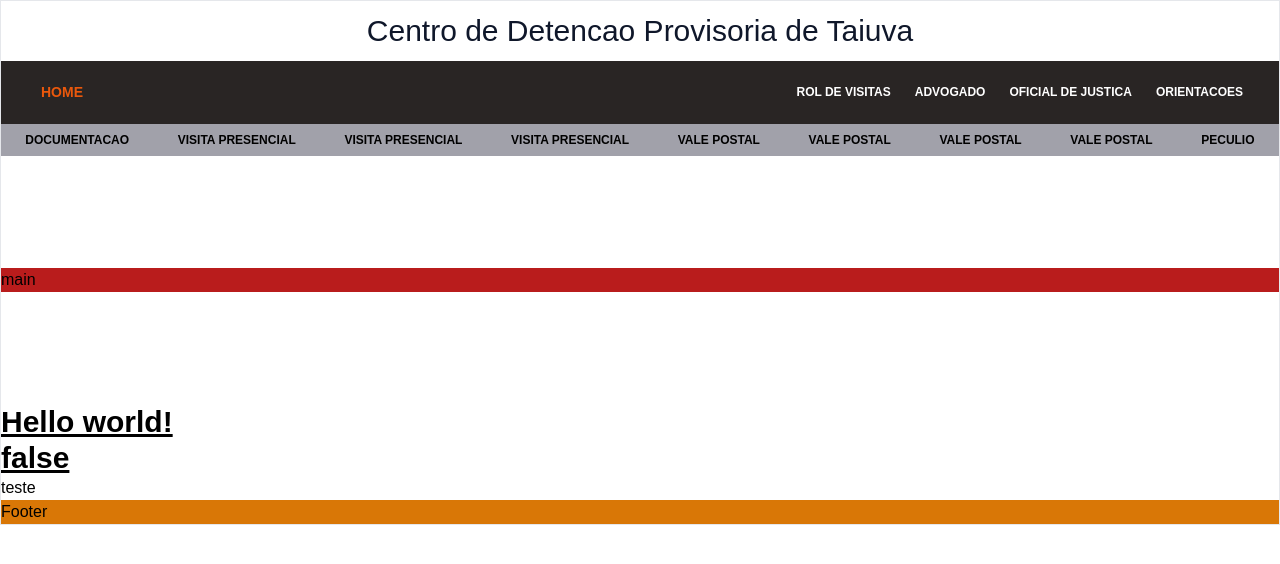
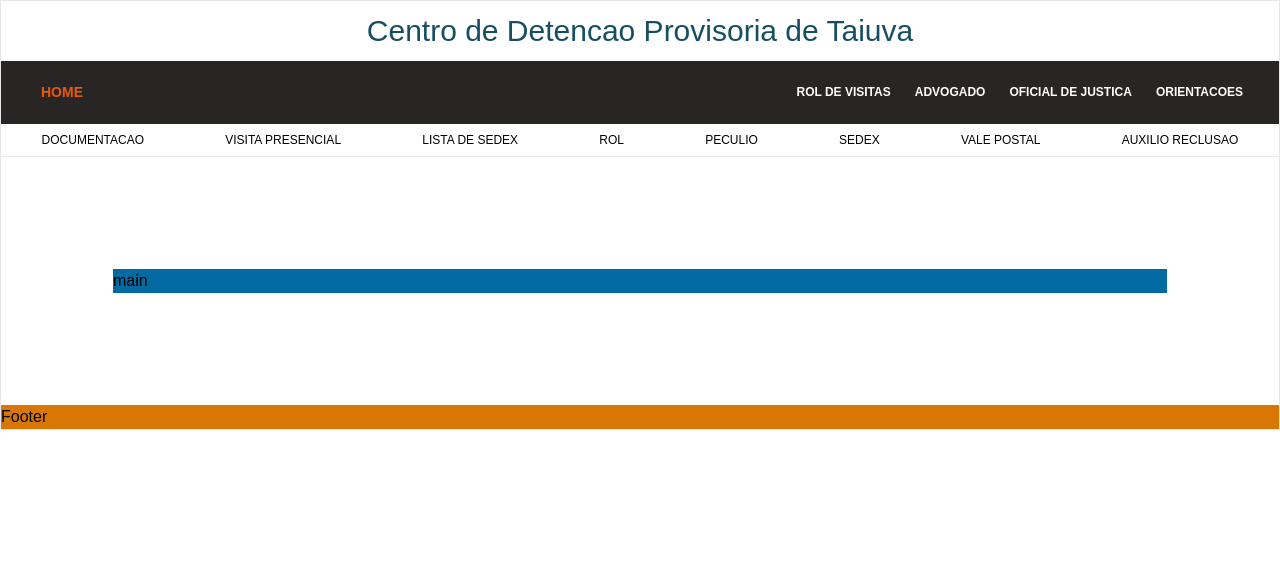
Before and after one commit to jcsj89/taiuva-site, a React (Create React App) app: page / in a window 1280 px wide. Shown: the top 564 px of the page. Built offline with nearby package versions, Linux system fonts and the light colour scheme.

Commit message:
25.04.22

```diff
--- a/src/App.js
+++ b/src/App.js
@@ -11,23 +11,11 @@ import SubMenu from "./components/SubMenu";
 class App extends Component {
   render() {
     return (
-      <div className="md:container md:mx-auto border my-0 w-full">
+      <div className="2xl:container mx-auto border my-0 w-full">
         <Header />
         <Menu />
-        <ul className="flex flex-row list-none lg:ml-auto flex-wrap justify-around bg-zinc-400">
-          <SubMenu name="Documentacao" />
-          <SubMenu name="Visita Presencial" />
-          <SubMenu name="Visita Presencial" />
-          <SubMenu name="Visita Presencial" />
-          <SubMenu name="Vale Postal" />
-          <SubMenu name="Vale Postal" />
-          <SubMenu name="Vale Postal" />
-          <SubMenu name="Vale Postal" />
-          <SubMenu name="Peculio" />
-        </ul>
 
-        <div className="bg-red-700 my-28">main</div>
-        <FirstComponent />
+        <div className="bg-sky-700 m-28">main</div>
         <Footer />
       </div>
     );
--- a/src/components/Menu.js
+++ b/src/components/Menu.js
@@ -1,5 +1,6 @@
 import React, { useState } from "react";
 import { MenuIcon } from "@heroicons/react/outline";
+import SubMenu from "./SubMenu";
 
 export default function Menu() {
   const [menuOpen, setMenuOpen] = useState(false);
@@ -70,6 +71,24 @@ export default function Menu() {
           </nav>
         </div>
       </div>
+      <div className="border-b">
+        <ul className="flex flex-row list-none lg:ml-auto flex-wrap xl:justify-around">
+          {subMenus.map((item) => (
+            <SubMenu name={item} />
+          ))}
+        </ul>
+      </div>
     </>
   );
 }
+
+const subMenus = [
+  "Documentacao",
+  "visita Presencial",
+  "Lista de Sedex",
+  "Rol",
+  "Peculio",
+  "Sedex",
+  "Vale Postal",
+  "Auxilio Reclusao",
+];
--- a/src/components/SubMenu.js
+++ b/src/components/SubMenu.js
@@ -4,7 +4,7 @@ const SubMenu = ({ name }) => {
   return (
     <li className="">
       <a
-        className="px-3 py-2 flex items-center text-xs uppercase font-bold leading-snug  hover:opacity-75"
+        className="px-2 py-2 flex items-center text-xs uppercase leading-snug  hover:opacity-75"
         href="#teste"
       >
         {name}
--- a/src/pages/Header.js
+++ b/src/pages/Header.js
@@ -2,8 +2,8 @@ import React from "react";
 
 const Header = () => {
   return (
-    <div className="flex justify-center text-center bg-white text-slate-900">
-      <h1 className="text-base p-3 sm:text-3xl">
+    <div className="flex justify-center text-center bg-white ">
+      <h1 className="text-base p-3 sm:text-3xl text-cyan-900 text-bold">
         Centro de Detencao Provisoria de Taiuva
       </h1>
     </div>
```
